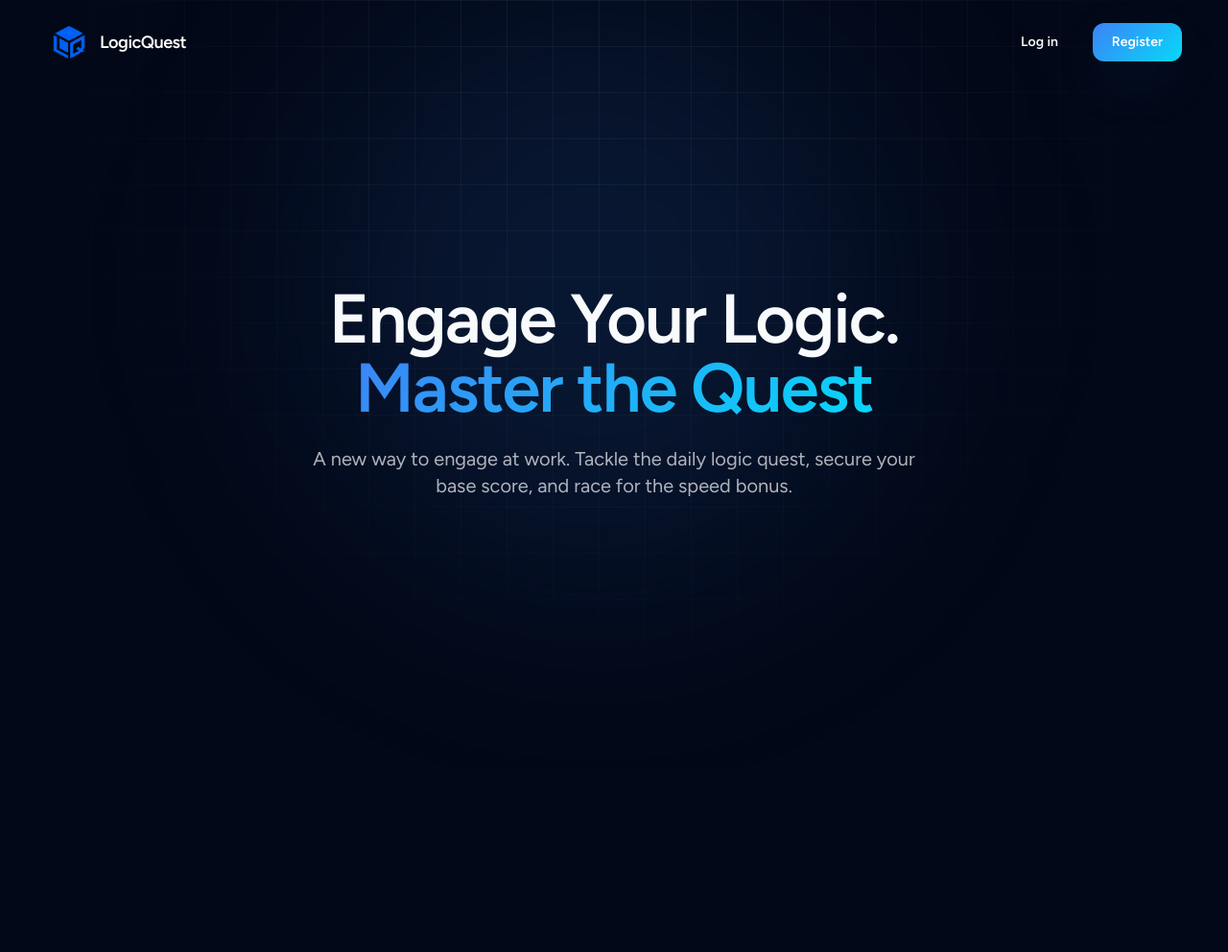
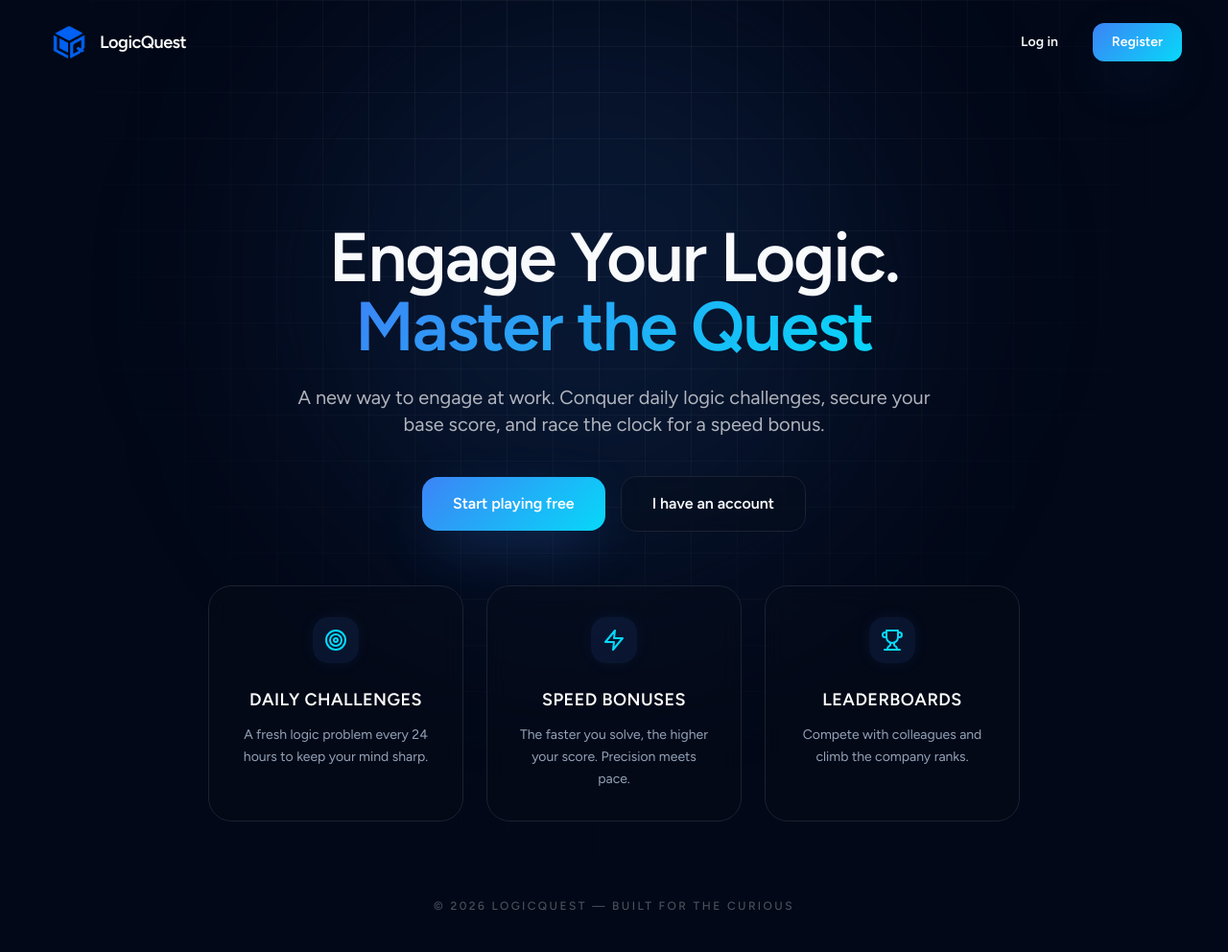
Before and after one commit to annkatm/LogicQuest, a Laravel app: page / in a window 1280 px wide. Shown: the whole page at 96% size. Before the commit the page ends 625 px from the top, so only its background shows below. Run offline with Laravel 12, Linux system fonts and the light colour scheme; style sheets or scripts are compiled from the project's sources; some libraries are stand-ins or nearby versions.

Commit message:
Updated UI in pages

```diff
--- a/resources/js/Components/Dropdown.jsx
+++ b/resources/js/Components/Dropdown.jsx
@@ -38,7 +38,7 @@ const Trigger = ({ children }) => {
 const Content = ({
     align = 'right',
     width = '48',
-    contentClasses = 'py-1 bg-white',
+    contentClasses = 'py-1 bg-[#0a101f] border border-blue-900/30',
     children,
 }) => {
     const { open, setOpen } = useContext(DropDownContext);
@@ -69,12 +69,12 @@ const Content = ({
                 leaveTo="opacity-0 scale-95"
             >
                 <div
-                    className={`absolute z-50 mt-2 rounded-md shadow-lg ${alignmentClasses} ${widthClasses}`}
+                    className={`absolute z-50 mt-2 rounded-xl shadow-2xl ${alignmentClasses} ${widthClasses}`}
                     onClick={() => setOpen(false)}
                 >
                     <div
                         className={
-                            `rounded-md ring-1 ring-black ring-opacity-5 ` +
+                            `rounded-xl ring-1 ring-blue-900/50 ` +
                             contentClasses
                         }
                     >
@@ -91,7 +91,7 @@ const DropdownLink = ({ className = '', children, ...props }) => {
         <Link
             {...props}
             className={
-                'block w-full px-4 py-2 text-start text-sm leading-5 text-gray-700 transition duration-150 ease-in-out hover:bg-gray-100 focus:bg-gray-100 focus:outline-none ' +
+                'block w-full px-4 py-2.5 text-start text-sm leading-5 text-slate-300 transition duration-150 ease-in-out hover:bg-blue-900/20 hover:text-white focus:bg-blue-900/20 focus:outline-none ' +
                 className
             }
         >
--- a/resources/js/Layouts/AuthenticatedLayout.jsx
+++ b/resources/js/Layouts/AuthenticatedLayout.jsx
@@ -10,9 +10,9 @@ export default function AuthenticatedLayout({ header, children }) {
     const [showingNavigationDropdown, setShowingNavigationDropdown] = useState(false);
 
     return (
-        <div className="min-h-screen bg-[#050b1a]">
+        <div className="min-h-screen bg-[#050b1a] flex flex-col">
             <nav className="border-b border-blue-900/30 bg-[#050b1a]">
-                <div className="mx-auto max-w-7xl px-4 sm:px-6 lg:px-8">
+                <div className="mx-auto max-w-7xl px-6 sm:px-8 lg:px-12">
                     <div className="flex h-16 justify-between">
                         <div className="flex">
 
@@ -23,7 +23,7 @@ export default function AuthenticatedLayout({ header, children }) {
                                         alt="LogicQuest Logo"
                                         className="h-9 w-auto brightness-150 contrast-125 transition-transform group-hover:scale-105"
                                     />
-
+                                    <span className="text-sm font-bold tracking-tight text-white hidden md:block">LogicQuest</span>
                                 </Link>
                             </div>
 
@@ -153,6 +153,12 @@ export default function AuthenticatedLayout({ header, children }) {
 
             {/* Content Area */}
             <main>{children}</main>
+
+            {/* Footer */}
+            <footer className="relative z-10 text-center pt-8 pb-10 text-slate-500 text-xs font-medium uppercase tracking-[0.2em]">
+                © 2026 LogicQuest
+            </footer>
+
         </div>
     );
 }
--- a/resources/js/Layouts/GuestLayout.jsx
+++ b/resources/js/Layouts/GuestLayout.jsx
@@ -20,35 +20,46 @@ export default function GuestLayout({ children }) {
     }, [isDark]);
 
     return (
-        /* The 'dark' class here is now controlled by state, but since
-           there's no button, it stays dark by default. */
-        <div className="min-h-screen bg-slate-50 dark:bg-[#050b1a] flex flex-col items-center justify-center pt-6 sm:pt-0 relative overflow-hidden transition-colors duration-300">
+        <div className="min-h-screen bg-slate-50 dark:bg-[#050b1a] flex flex-col relative overflow-hidden transition-colors duration-300 font-sans">
+            {/* Grid Pattern Background */}
+            <div
+                className="absolute inset-0 z-0 pointer-events-none text-black/5 dark:text-white/5"
+                style={{
+                    backgroundImage: 'linear-gradient(to right, currentColor 1px, transparent 1px), linear-gradient(to bottom, currentColor 1px, transparent 1px)',
+                    backgroundSize: '48px 48px',
+                    maskImage: 'radial-gradient(ellipse at top, black 20%, transparent 70%)',
+                    WebkitMaskImage: 'radial-gradient(ellipse at top, black 20%, transparent 70%)'
+                }}
+            />
 
             {/* Background Glows */}
             <div className="absolute top-0 left-1/4 w-[500px] h-[500px] bg-blue-600/10 rounded-full blur-[120px] -z-0" />
 
-            {/* Navigation */}
-            <div className="relative z-10 w-full max-w-7xl mx-auto px-6 py-5 flex justify-between items-center absolute top-0">
+            {/* Navigation Header */}
+            <header className="relative z-10 flex items-center justify-between px-6 py-5 md:px-12 w-full max-w-7xl mx-auto">
                 <Link href="/" className="flex items-center gap-2 group">
                     <img
                         src="/images/LQ_logo.png"
-                        alt="Logo"
-                        className="h-10 w-auto transition-transform group-hover:scale-105 dark:brightness-150 dark:contrast-125"
+                        alt="LogicQuest Logo"
+                        className="h-12 w-auto brightness-150 contrast-125 transition-transform group-hover:scale-105"
                     />
-                    <span className="text-xl font-bold tracking-tight text-slate-900 dark:text-white">
+                    <span className="text-lg font-bold tracking-tight text-white">
                         LogicQuest
                     </span>
                 </Link>
+            </header>
 
-            </div>
+            {/* Main Content Area */}
+            <main className="flex-1 flex flex-col items-center justify-center px-6 py-10 z-10 relative">
+                <div className="w-full sm:max-w-md">
+                    {children}
+                </div>
+            </main>
 
-            <div className="relative z-10 mt-6 w-full px-6 py-4 sm:max-w-md">
-                {children}
-            </div>
-
-            <p className="relative z-10 mt-8 text-slate-400 dark:text-slate-600 text-xs uppercase tracking-widest">
-                LogicQuest v1.0
-            </p>
+            {/* Footer */}
+            <footer className="relative z-10 text-center pb-10 text-slate-500 text-xs font-medium uppercase tracking-[0.2em]">
+                © 2026 LogicQuest
+            </footer>
         </div>
     );
 }
--- a/resources/js/Pages/Auth/Login.jsx
+++ b/resources/js/Pages/Auth/Login.jsx
@@ -93,7 +93,7 @@ export default function Login({ status, canResetPassword }) {
 
                         <button
                             disabled={processing}
-                            className="w-full bg-gradient-to-r from-blue-600 to-cyan-500 text-white font-bold py-4 rounded-xl shadow-lg hover:brightness-110 active:scale-[0.98] transition-all flex items-center justify-center gap-2 disabled:opacity-50"
+                            className="w-full bg-gradient-to-r from-blue-600 to-cyan-500 text-white font-bold py-4 rounded-xl shadow-lg hover:brightness-110 hover:scale-[1.02] active:scale-[0.98] transition-all flex items-center justify-center gap-2 disabled:opacity-50"
                         >
                             {processing ? (
                                 <span className="w-5 h-5 border-2 border-white/30 border-t-white rounded-full animate-spin" />
--- a/resources/js/Pages/Auth/Register.jsx
+++ b/resources/js/Pages/Auth/Register.jsx
@@ -116,7 +116,7 @@ export default function Register() {
 
                         <button
                             disabled={processing}
-                            className="w-full mt-4 bg-gradient-to-r from-blue-600 to-cyan-500 text-white font-bold py-4 rounded-xl shadow-lg hover:brightness-110 active:scale-[0.98] transition-all flex items-center justify-center gap-2 disabled:opacity-50"
+                            className="w-full mt-4 bg-gradient-to-r from-blue-600 to-cyan-500 text-white font-bold py-4 rounded-xl shadow-lg hover:brightness-110 hover:scale-[1.02] active:scale-[0.98] transition-all flex items-center justify-center gap-2 disabled:opacity-50"
                         >
                             {processing ? (
                                 <span className="w-5 h-5 border-2 border-white/30 border-t-white rounded-full animate-spin" />
--- a/resources/js/Pages/Dashboard.jsx
+++ b/resources/js/Pages/Dashboard.jsx
@@ -21,7 +21,7 @@ export default function Dashboard({ auth }) {
         <AuthenticatedLayout user={auth.user}>
             <Head title="Dashboard" />
 
-            <div className="relative min-h-screen bg-[#050b1a] text-slate-200 overflow-hidden font-sans">
+            <div className="relative h-full bg-[#050b1a] text-slate-200 overflow-hidden font-sans">
                 {/* Ambient background glow */}
                 <div className="pointer-events-none absolute inset-0 -z-0">
                     <div className="absolute -top-40 -left-32 w-[480px] h-[480px] rounded-full bg-blue-600/10 blur-[120px]" />
@@ -58,7 +58,7 @@ export default function Dashboard({ auth }) {
                         </div>
 
                         {/* Leaderboard Section - Standard Tailwind Card */}
-                        <div className="bg-[#0a101f] border border-blue-900/30 rounded-3xl p-6 shadow-2xl flex flex-col">
+                        <div className="bg-[#0a101f] border border-blue-900/30 rounded-3xl p-6 pb-8 shadow-2xl flex flex-col">
                             <div className="flex items-center justify-between mb-6">
                                 <h3 className="text-lg font-bold text-white">Leaderboard</h3>
                                 <svg className="w-5 h-5 text-cyan-400" fill="none" stroke="currentColor" viewBox="0 0 24 24"><path strokeLinecap="round" strokeLinejoin="round" strokeWidth="2" d="M9 12l2 2 4-4M7.835 4.697a3.42 3.42 0 001.946-.806 3.42 3.42 0 014.438 0 3.42 3.42 0 001.946.806 3.42 3.42 0 013.138 3.138 3.42 3.42 0 00.806 1.946 3.42 3.42 0 010 4.438 3.42 3.42 0 00-.806 1.946 3.42 3.42 0 01-3.138 3.138 3.42 3.42 0 00-1.946.806 3.42 3.42 0 01-4.438 0 3.42 3.42 0 00-1.946-.806 3.42 3.42 0 01-3.138-3.138 3.42 3.42 0 00-.806-1.946 3.42 3.42 0 010-4.438 3.42 3.42 0 00.806-1.946 3.42 3.42 0 013.138-3.138z" /></svg>
--- a/resources/js/Pages/Leaderboard.jsx
+++ b/resources/js/Pages/Leaderboard.jsx
@@ -20,7 +20,7 @@ export default function Leaderboard({ auth }) {
         <AuthenticatedLayout user={auth.user}>
             <Head title="Leaderboard" />
 
-            <div className="relative min-h-screen bg-[#050b1a] text-slate-200 overflow-hidden font-sans">
+            <div className="relative h-full bg-[#050b1a] text-slate-200 overflow-hidden font-sans">
                 {/* Ambient background glow */}
                 <div className="pointer-events-none absolute inset-0 -z-0">
                     <div className="absolute -top-40 -left-32 w-[480px] h-[480px] rounded-full bg-blue-600/10 blur-[120px]" />
--- a/resources/js/Pages/Welcome.jsx
+++ b/resources/js/Pages/Welcome.jsx
@@ -2,6 +2,12 @@ import { Head, Link } from '@inertiajs/react';
 
 const Zap = ({ className }) => (
     <svg xmlns="http://www.w3.org/2000/svg" width="24" height="24" viewBox="0 0 24 24" fill="none" stroke="currentColor" strokeWidth="2" strokeLinecap="round" strokeLinejoin="round" className={className}><polygon points="13 2 3 14 12 14 11 22 21 10 12 10 13 2"></polygon></svg>
+);
+const Trophy = ({ className }) => (
+    <svg xmlns="http://www.w3.org/2000/svg" width="24" height="24" viewBox="0 0 24 24" fill="none" stroke="currentColor" strokeWidth="2" strokeLinecap="round" strokeLinejoin="round" className={className}><path d="M6 9H4.5a2.5 2.5 0 0 1 0-5H6"></path><path d="M18 9h1.5a2.5 2.5 0 0 0 0-5H18"></path><path d="M4 22h16"></path><path d="M10 14.66V17c0 .55-.47.98-.97 1.21C7.85 18.75 7 20.24 7 22"></path><path d="M14 14.66V17c0 .55.47.98.97 1.21C16.15 18.75 17 20.24 17 22"></path><path d="M18 2H6v7a6 6 0 0 0 12 0V2Z"></path></svg>
+);
+const Target = ({ className }) => (
+    <svg xmlns="http://www.w3.org/2000/svg" width="24" height="24" viewBox="0 0 24 24" fill="none" stroke="currentColor" strokeWidth="2" strokeLinecap="round" strokeLinejoin="round" className={className}><circle cx="12" cy="12" r="10"></circle><circle cx="12" cy="12" r="6"></circle><circle cx="12" cy="12" r="2"></circle></svg>
 );
 
 export default function Welcome({ auth, laravelVersion, phpVersion }) {
@@ -68,7 +74,7 @@ export default function Welcome({ auth, laravelVersion, phpVersion }) {
                         {auth.user ? (
                             <Link
                                 href={route('dashboard')}
-                                className="rounded-xl px-5 py-2.5 bg-gradient-hero text-white font-semibold shadow-glow hover:brightness-110 transition-all text-sm"
+                                className="rounded-xl px-5 py-2.5 bg-gradient-hero text-white font-semibold shadow-glow hover:brightness-110 hover:scale-105 active:scale-95 transition-all text-sm"
                             >
                                 Dashboard
                             </Link>
@@ -82,7 +88,7 @@ export default function Welcome({ auth, laravelVersion, phpVersion }) {
                                 </Link>
                                 <Link
                                     href={route('register')}
-                                    className="rounded-xl px-5 py-2.5 bg-gradient-hero text-white font-semibold shadow-glow hover:brightness-110 transition-all text-sm"
+                                    className="rounded-xl px-5 py-2.5 bg-gradient-hero text-white font-semibold shadow-glow hover:brightness-110 hover:scale-105 active:scale-95 transition-all text-sm"
                                 >
                                     Register
                                 </Link>
@@ -92,15 +98,54 @@ export default function Welcome({ auth, laravelVersion, phpVersion }) {
                 </header>
 
                 {/* Hero Section */}
-                <main className="relative z-10 flex flex-col items-center justify-center text-center px-6 pt-32 pb-20 mt-10 md:mt-20">
+                <main className="relative z-10 flex flex-col items-center justify-center text-center px-6 pt-16 pb-20 mt-10 md:mt-20">
                     <h1 className="text-5xl md:text-7xl font-extrabold tracking-tight mb-6 text-[hsl(var(--foreground))]">
                         Engage Your Logic. <br className="hidden md:block" />
                         <span className="text-gradient">Master the Quest</span>
                     </h1>
                     <p className="text-lg md:text-xl text-[hsl(var(--foreground)/0.7)] max-w-2xl leading-relaxed">
-                        A new way to engage at work. Tackle the daily logic quest, secure your base score, and race for the speed bonus.
+                        A new way to engage at work. Conquer daily logic challenges, secure your base score, and race the clock for a speed bonus.
                     </p>
+                    {/* CALL TO ACTION BUTTONS */}
+                    <div className="flex flex-wrap items-center justify-center gap-4 mt-10 mb-10">
+                        <Link
+                            href={route('register')}
+                            className="rounded-2xl px-8 py-4 bg-gradient-hero text-white font-bold shadow-glow hover:brightness-110 hover:scale-[1.02] active:scale-[0.98] transition-all text-base"
+                        >
+                            Start playing free
+                        </Link>
+                        <Link
+                            href={route('login')}
+                            className="rounded-2xl px-8 py-4 border border-[hsl(var(--border))] bg-[hsl(var(--card)/0.3)] backdrop-blur-sm text-[hsl(var(--foreground))] font-bold hover:bg-[hsl(var(--card)/0.6)] transition-all text-base"
+                        >
+                            I have an account
+                        </Link>
+                    </div>
+
+                    {/* FEATURES GRID */}
+                    <div className="grid md:grid-cols-3 gap-6 mt-4 text-center">
+                        {[
+                            { icon: Target, title: "Daily Challenges", desc: "A fresh logic problem every 24 hours to keep your mind sharp." },
+                            { icon: Zap, title: "Speed Bonuses", desc: "The faster you solve, the higher your score. Precision meets pace." },
+                            { icon: Trophy, title: "Leaderboards", desc: "Compete with colleagues and climb the company ranks." },
+                        ].map(({ icon: Icon, title, desc }) => (
+                            <div key={title} className="bg-[hsl(var(--card)/0.4)] backdrop-blur-md border border-[hsl(var(--border))] rounded-3xl p-8 hover:border-[hsl(var(--primary)/0.5)] transition-all duration-300 flex flex-col items-center">
+                                <div className="w-12 h-12 rounded-2xl bg-blue-500/10 flex items-center justify-center mb-6 shadow-[0_0_15px_rgba(59,130,246,0.08)]">
+                                    <Icon className="w-6 h-6 text-[hsl(var(--accent))]" />
+                                </div>
+                                <h3 className="text-lg font-bold mb-3 tracking-wide text-white uppercase">{title}</h3>
+                                <p className="text-sm text-slate-400 leading-relaxed max-w-[200px] mx-auto">
+                                    {desc}
+                                </p>
+                            </div>
+                        ))}
+                    </div>
                 </main>
+
+                {/* FOOTER-LIKE INFO */}
+                <footer className="relative z-10 text-center pb-10 text-[hsl(var(--foreground)/0.3)] text-xs font-medium uppercase tracking-[0.2em]">
+                    © 2026 LogicQuest — Built for the curious
+                </footer>
             </div>
         </div>
     );
```
